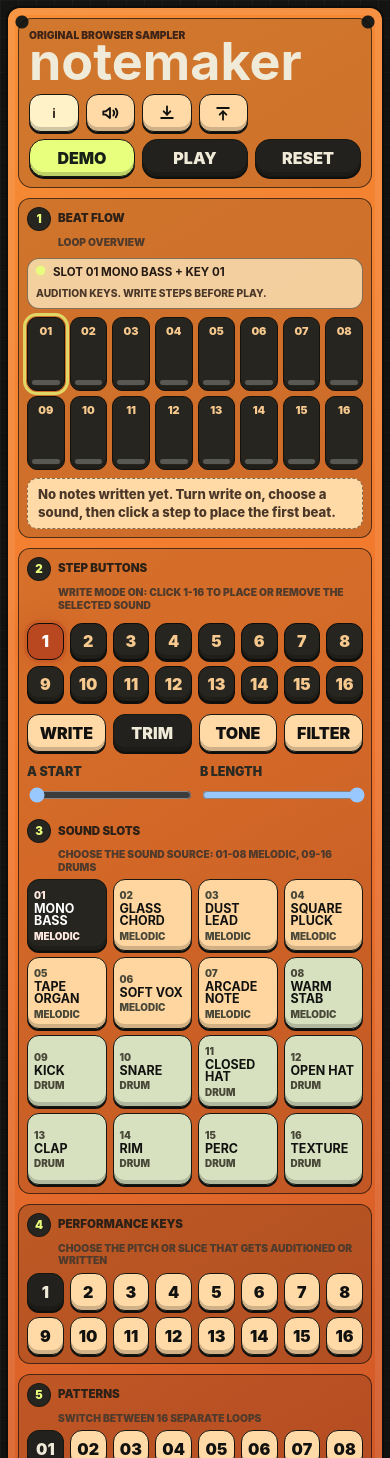
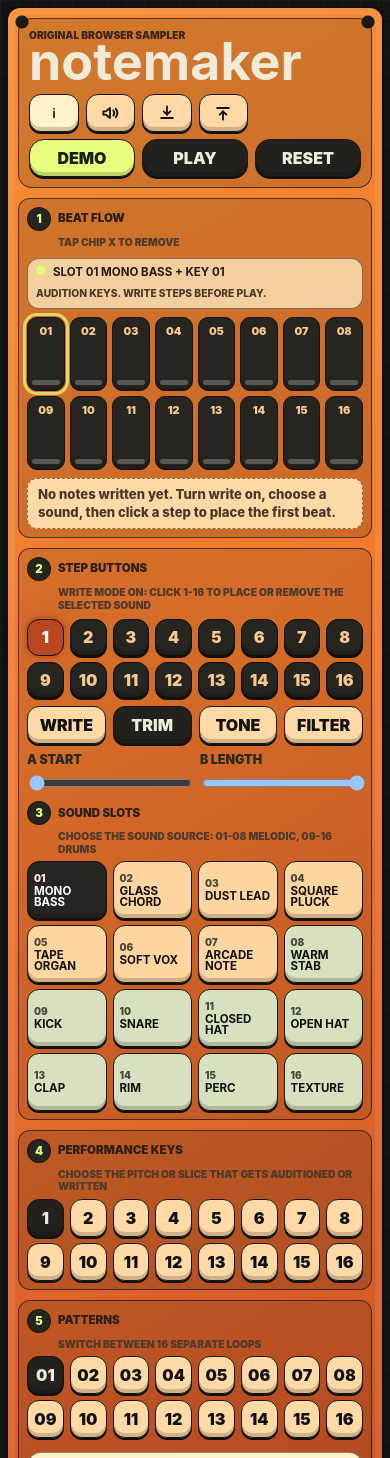
Before and after one commit to DheerajRay/NoteMaker, a React (Vite) app: page / in a window 390 px wide. Shown: the top 1458 px of the page. Built offline with nearby package versions, Linux system fonts and the light colour scheme.

Commit message:
style: clarify beat flow and compact mobile

```diff
--- a/src/components/Po33Device.tsx
+++ b/src/components/Po33Device.tsx
@@ -163,7 +163,7 @@ export function Po33Device({
             <ControlLabel
               index="1"
               title="Beat flow"
-              body="loop overview"
+              body="tap chip x to remove"
             />
             <div className="current-action" aria-label="Current action">
               <span className="status-dot" aria-hidden="true" />
@@ -390,7 +390,8 @@ function BeatFlowStrip({
                     aria-label={`Remove slot ${format2(slot.id)} ${slot.name} from beat ${format2(step.index + 1)}`}
                     onClick={() => onRemoveTrigger(step.index, slot.id, trigger.keyIndex)}
                   >
-                    {format2(slot.id)}
+                    <span>{format2(slot.id)}</span>
+                    <span className="flow-remove-mark" aria-hidden="true">x</span>
                   </button>
                 ) : null
               )}
--- a/src/styles.css
+++ b/src/styles.css
@@ -312,11 +312,13 @@ h2 {
 }
 
 .flow-trigger {
-  min-height: 14px;
+  min-height: 16px;
   display: grid;
-  place-items: center;
-  padding: 0;
-  border: 0;
+  grid-template-columns: 1fr auto;
+  align-items: center;
+  gap: 3px;
+  padding: 0 3px 0 5px;
+  border: 1px solid rgba(21, 17, 13, 0.26);
   border-radius: 5px;
   font-family: "Courier New", ui-monospace, monospace;
   font-size: 0.68rem;
@@ -326,8 +328,21 @@ h2 {
   box-shadow: none;
 }
 
-.flow-trigger:hover {
+.flow-trigger:hover,
+.flow-trigger:focus-visible {
   filter: brightness(1.08);
+}
+
+.flow-remove-mark {
+  width: 11px;
+  height: 11px;
+  display: grid;
+  place-items: center;
+  border-radius: 50%;
+  background: rgba(21, 17, 13, 0.78);
+  color: #fff1c8;
+  font-size: 0.58rem;
+  line-height: 1;
 }
 
 .flow-trigger-melodic {
@@ -863,6 +878,11 @@ h2 {
     padding: 8px;
   }
 
+  .machine-grid,
+  .sequencer-bank {
+    gap: 8px;
+  }
+
   .beat-flow-strip {
     grid-template-columns: repeat(8, minmax(0, 1fr));
     gap: 5px;
@@ -902,8 +922,16 @@ h2 {
 
   .flow-trigger {
     min-height: 13px;
+    gap: 2px;
+    padding: 0 2px 0 3px;
     border-radius: 4px;
     font-size: 0.62rem;
+  }
+
+  .flow-remove-mark {
+    width: 9px;
+    height: 9px;
+    font-size: 0.5rem;
   }
 
   .step-led-bank {
@@ -943,19 +971,23 @@ h2 {
   }
 
   .slot-pad {
-    min-height: 72px;
+    min-height: 58px;
     gap: 2px;
     padding: 6px;
     border-radius: 12px;
   }
 
-  .slot-pad span,
-  .slot-pad small {
+  .slot-pad span {
     font-size: 0.62rem;
   }
 
+  .slot-pad small {
+    display: none;
+  }
+
   .slot-pad strong {
-    font-size: 0.78rem;
+    font-size: 0.72rem;
+    line-height: 0.96;
   }
 
   .key-bank {
```
Also changed, not shown: 1 other file (tests, documents, lock files or other folders).
